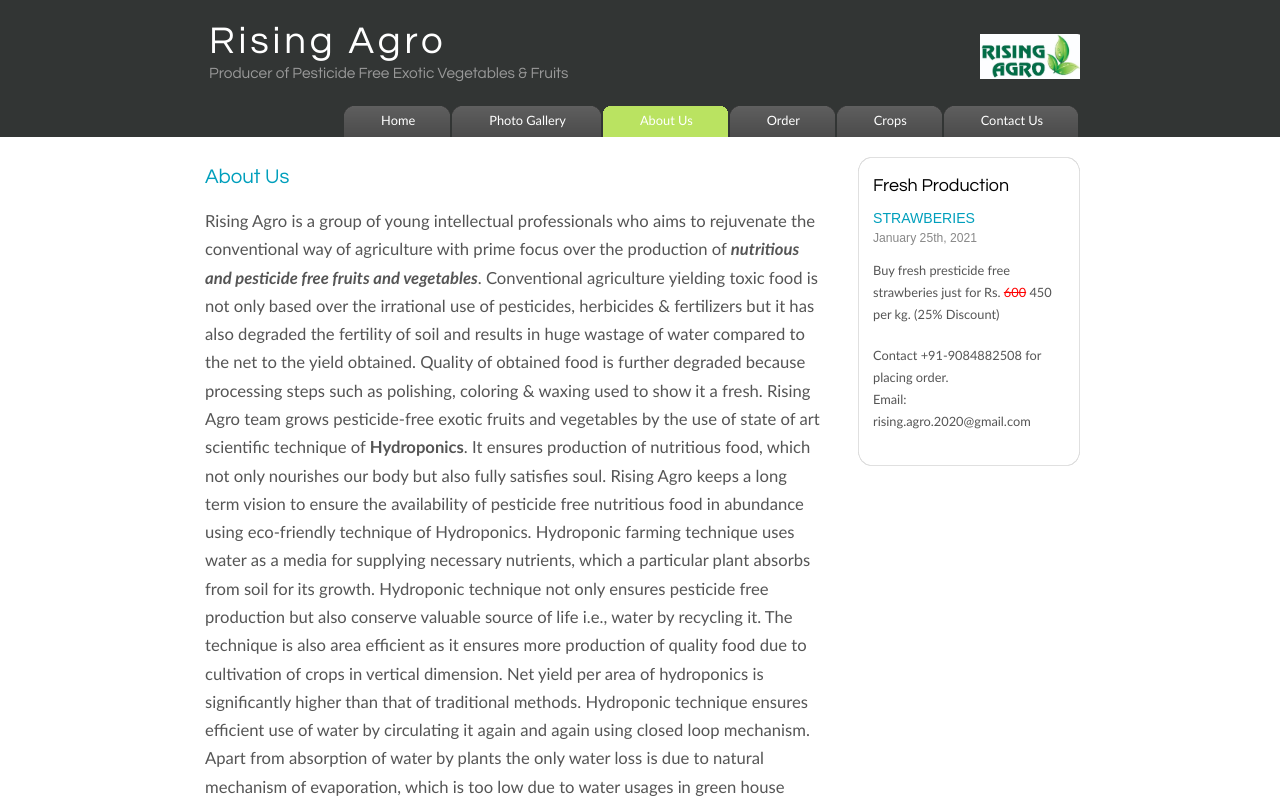
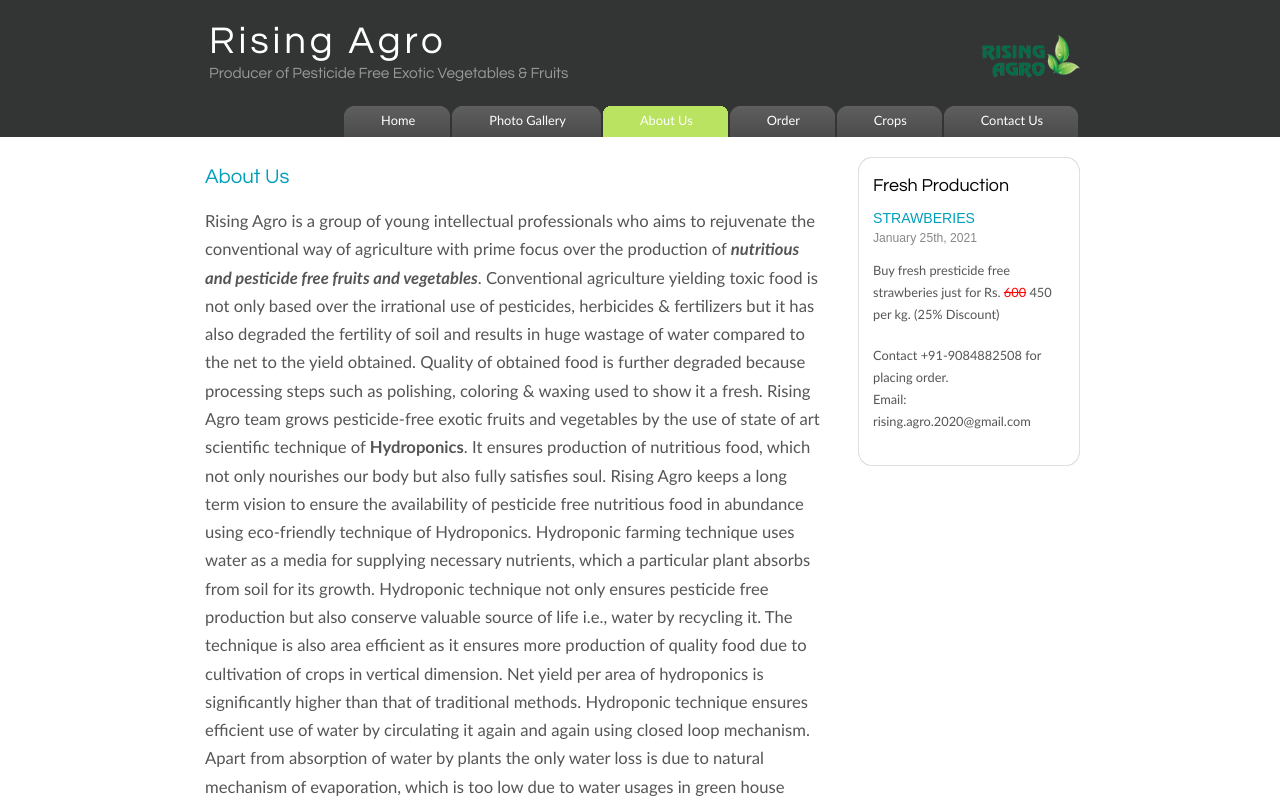
Before and after one commit to vaartaa/rising-agro-2020, a plain HTML site: page aboutus.html in a window 1280 px wide. Shown: the top 800 px of the page. Drawn offline with Linux system fonts and the light colour scheme.

Commit message:
Updated logo

```diff
--- a/aboutus.html
+++ b/aboutus.html
@@ -16,7 +16,7 @@
 			  <h2>Producer of Pesticide Free Exotic Vegetables & Fruits</h2>
 		  </div>
 		  <div style="float:right;margin-top:1.5rem">
-			<img src="style/logo.jpeg" width=100 height=45/>
+			<img src="style/logo.png" width=100 height=45/>
 		  </div>
         </div>
       </div>
```
Also changed, not shown: contact.html (+1 -1 lines), crops.html (+1 -1 lines), gallery.html (+1 -1 lines), index.html (+1 -1 lines), order.html (+1 -1 lines), style/logo.jpeg (deleted), style/logo.png (added).
